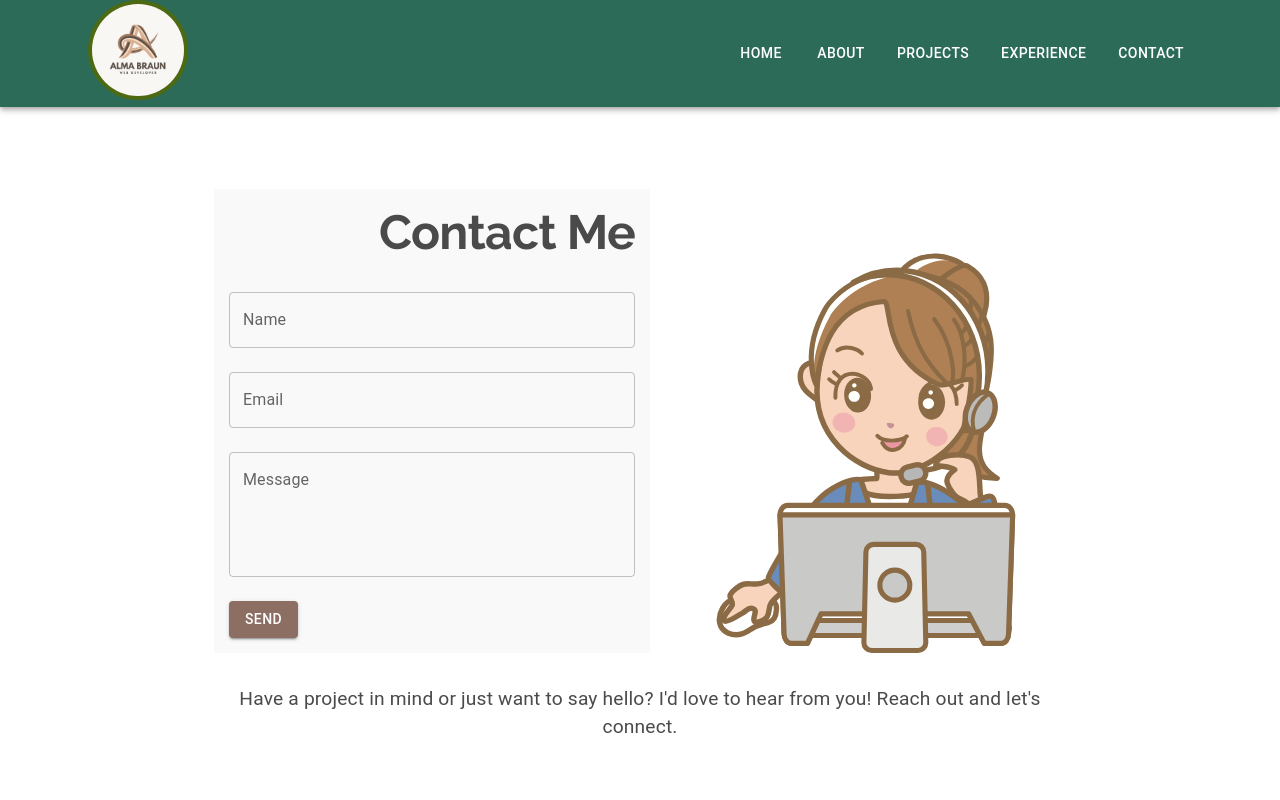
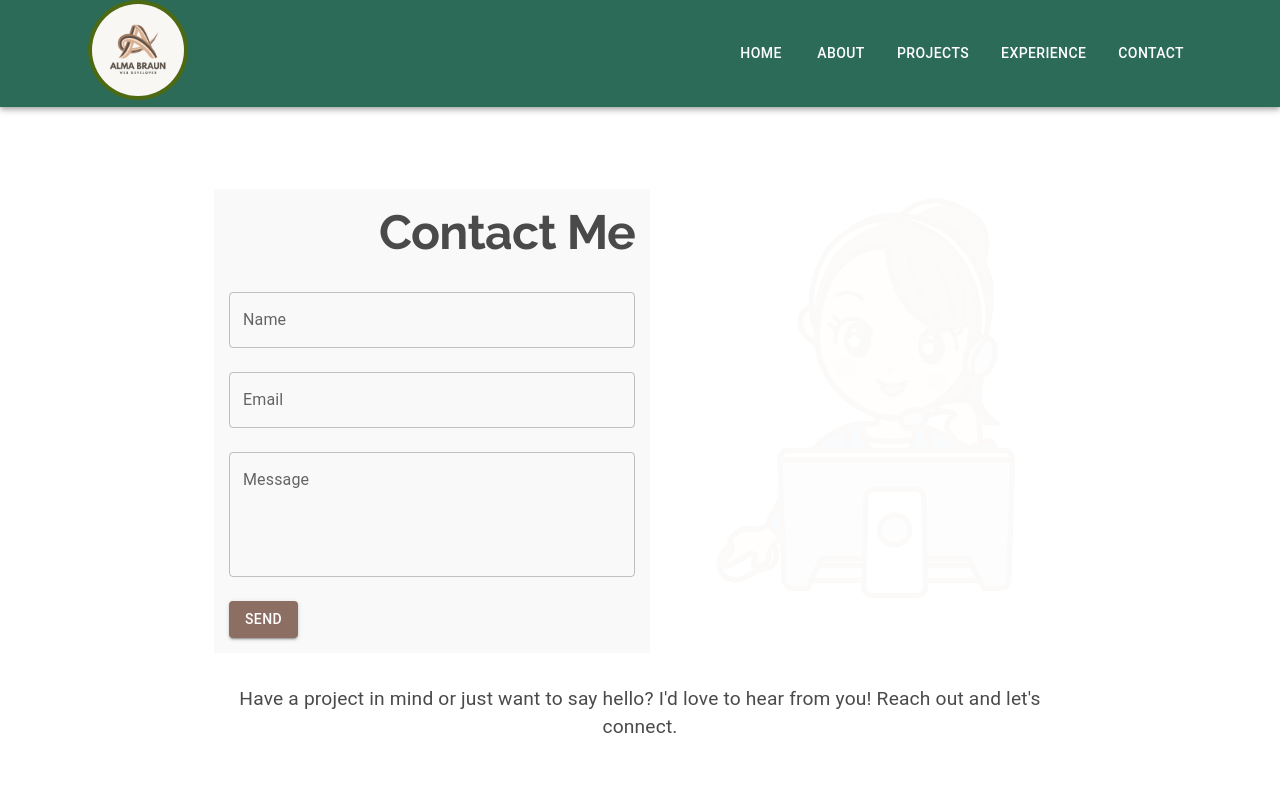
Before and after one commit to ALMA-DEV914/my-portfolio-2024, a React (Create React App) app: page /contact in a window 1280 px wide. Shown: the top 800 px of the page. Built offline with nearby package versions, Linux system fonts and the light colour scheme; no server answers.

Commit message:
add animation effect to the meme on my contact section

```diff
--- a/src/components/Contact.js
+++ b/src/components/Contact.js
@@ -1,6 +1,7 @@
 import React, { useState } from "react";
 import { Container, Typography, TextField, Button, Box } from "@mui/material";
 import { ReactComponent as MemeSVG } from "../assets/meme2.svg";
+import { motion } from "framer-motion";
 
 const Contact = () => {
   // State variables for form fields
@@ -35,7 +36,7 @@ const Contact = () => {
           gap: 2,
         }}
       >
-        {/* SVG Section */}
+        {/* SVG Section with Animation */}
         <Box
           sx={{
             flex: 1,
@@ -45,7 +46,14 @@ const Contact = () => {
             order: { xs: 1, md: 2 }, // Order the SVG to appear on the right on larger screens
           }}
         >
-          <MemeSVG width="400" height="400" /> {/* Use your SVG component */}
+          <motion.div
+            initial={{ opacity: 0, y: -50 }} // Initial state: invisible and moved up
+            animate={{ opacity: 1, y: 0 }} // Animate to visible and original position
+            exit={{ opacity: 0, y: 50 }} // Exit state: invisible and moved down
+            transition={{ duration: 3, ease: "easeInOut", repeat: Infinity, repeatType: "reverse" }} // Bouncing effect
+          >
+            <MemeSVG width="400" height="400" />
+          </motion.div>
         </Box>
 
         {/* Form Section */}
--- a/src/components/Experience.js
+++ b/src/components/Experience.js
@@ -50,6 +50,19 @@ const StyledListItem = styled(ListItem)(({ theme }) => ({
   backgroundColor: theme.palette.background.paper,
   boxShadow: theme.shadows[1],
   marginBottom: theme.spacing(2),
+  position: 'relative',
+  '&::before': {
+    content: '""',
+    position: 'absolute',
+    left: '-30px', // Position the arrow on the left of the content
+    top: '50%',
+    transform: 'translateY(-50%) rotate(180deg)',
+    width: 0,
+    height: 0,
+    borderStyle: 'solid',
+    borderWidth: '10px 20px 10px 0', // Arrow size, where 20px is the width of the triangle
+    borderColor: `transparent ${theme.palette.primary.main} transparent transparent`, // Arrow color pointing right
+  },
 }));
 
 const Experience = () => {
--- a/src/theme.js
+++ b/src/theme.js
@@ -3,7 +3,7 @@ import { createTheme } from '@mui/material/styles';
 const theme = createTheme({
   palette: {
     primary: {
-      main: '#1976d2',
+      main: '#2E8B57',
     },
     secondary: {
       main: '#dc004e',
```
